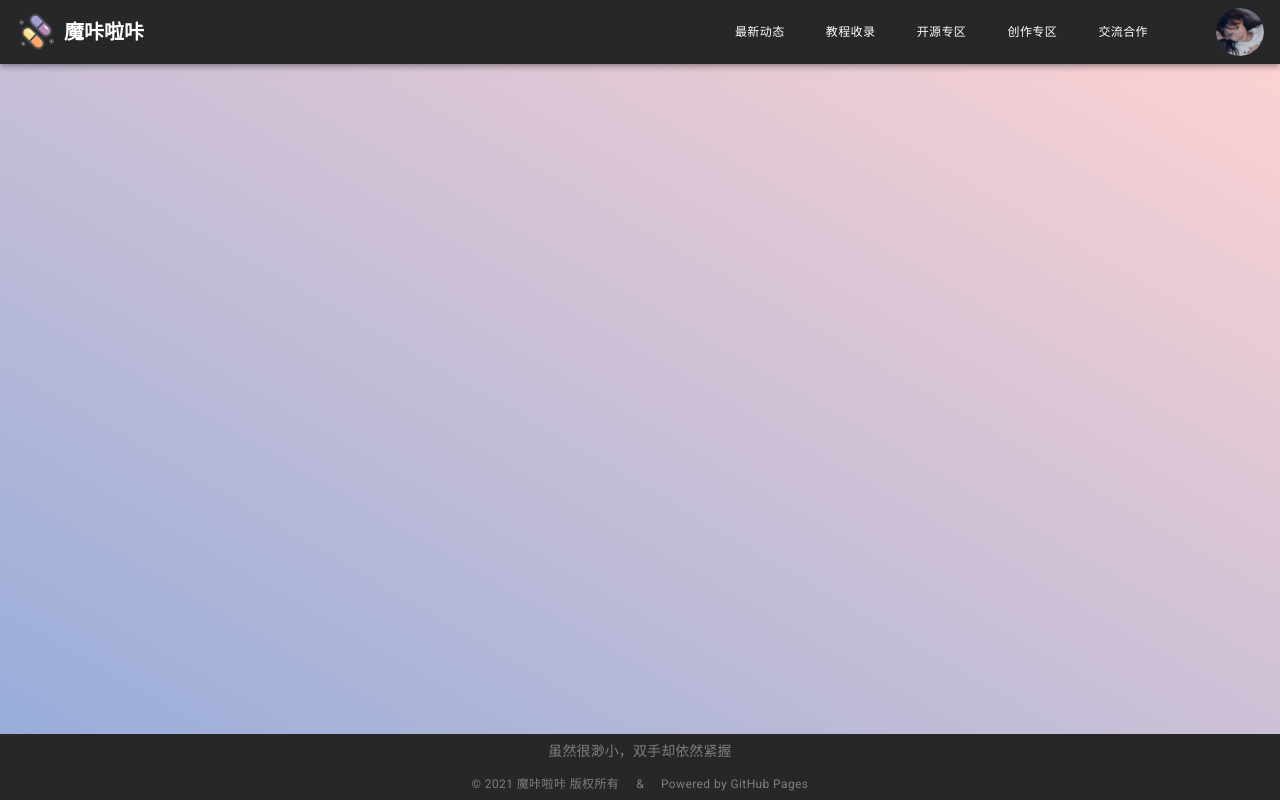
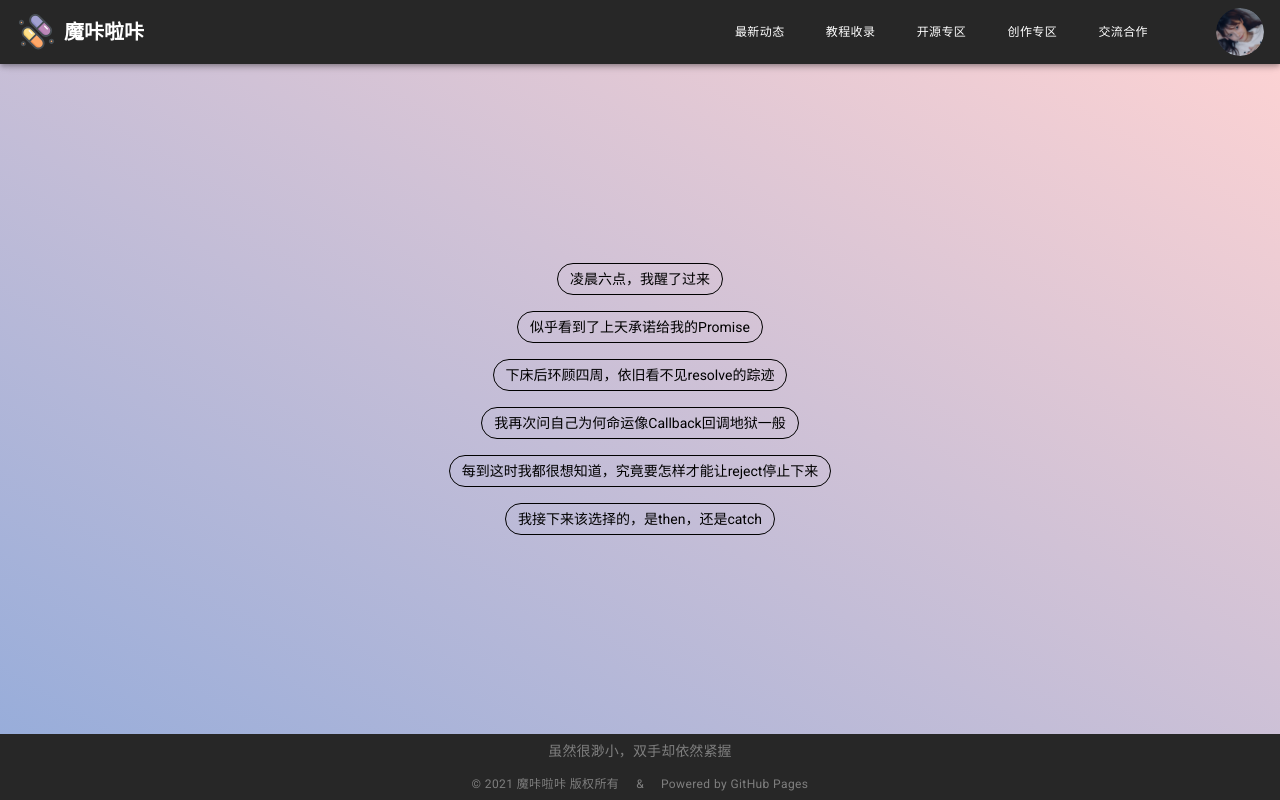
Before and after one commit to ggdream/site, a Vue app: page / in a window 1280 px wide. Built offline with nearby package versions, Linux system fonts and the light colour scheme.

Commit message:
修改签名，添加首页信息

```diff
--- a/src/views/home/Home.vue
+++ b/src/views/home/Home.vue
@@ -1,14 +1,28 @@
 <template>
   <div class="home">
-
+    <v-chip
+      class="ma-2"
+      color="black"
+      outlined
+      v-for="(text, i) in textList"
+      :key="i"
+    >
+      {{ text }}
+    </v-chip>
   </div>
 </template>
 
 <script lang="ts">
 import Vue from 'vue'
+import textList from './text'
 
 export default Vue.extend({
   name: 'Home',
+  data() {
+    return {
+      textList,
+    }
+  },
 })
 </script>
 
@@ -16,6 +30,7 @@ export default Vue.extend({
 .home {
   height: 100%;
   display: flex;
+  flex-direction: column;
   justify-content: center;
   align-items: center;
   background: linear-gradient(30deg, #98adda, #fcd2d3);
--- /dev/null
+++ b/src/views/home/text.ts
@@ -0,0 +1,8 @@
+export default [
+  '凌晨六点，我醒了过来',
+  '似乎看到了上天承诺给我的Promise',
+  '下床后环顾四周，依旧看不见resolve的踪迹',
+  '我再次问自己为何命运像Callback回调地狱一般',
+  '每到这时我都很想知道，究竟要怎样才能让reject停止下来',
+  '我接下来该选择的，是then，还是catch',
+]
```
Also changed, not shown: 4 other files (tests, documents, lock files or other folders).
